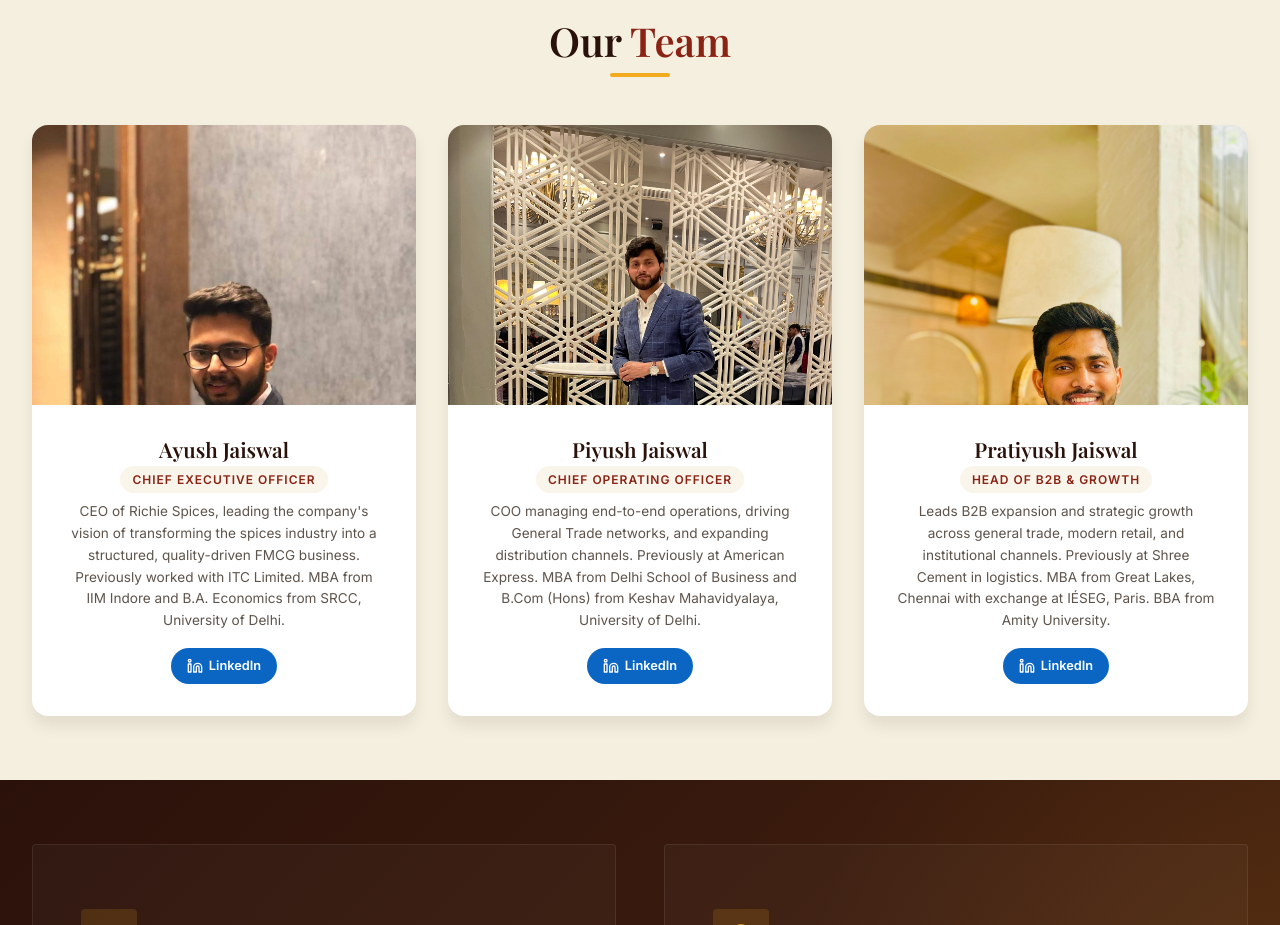
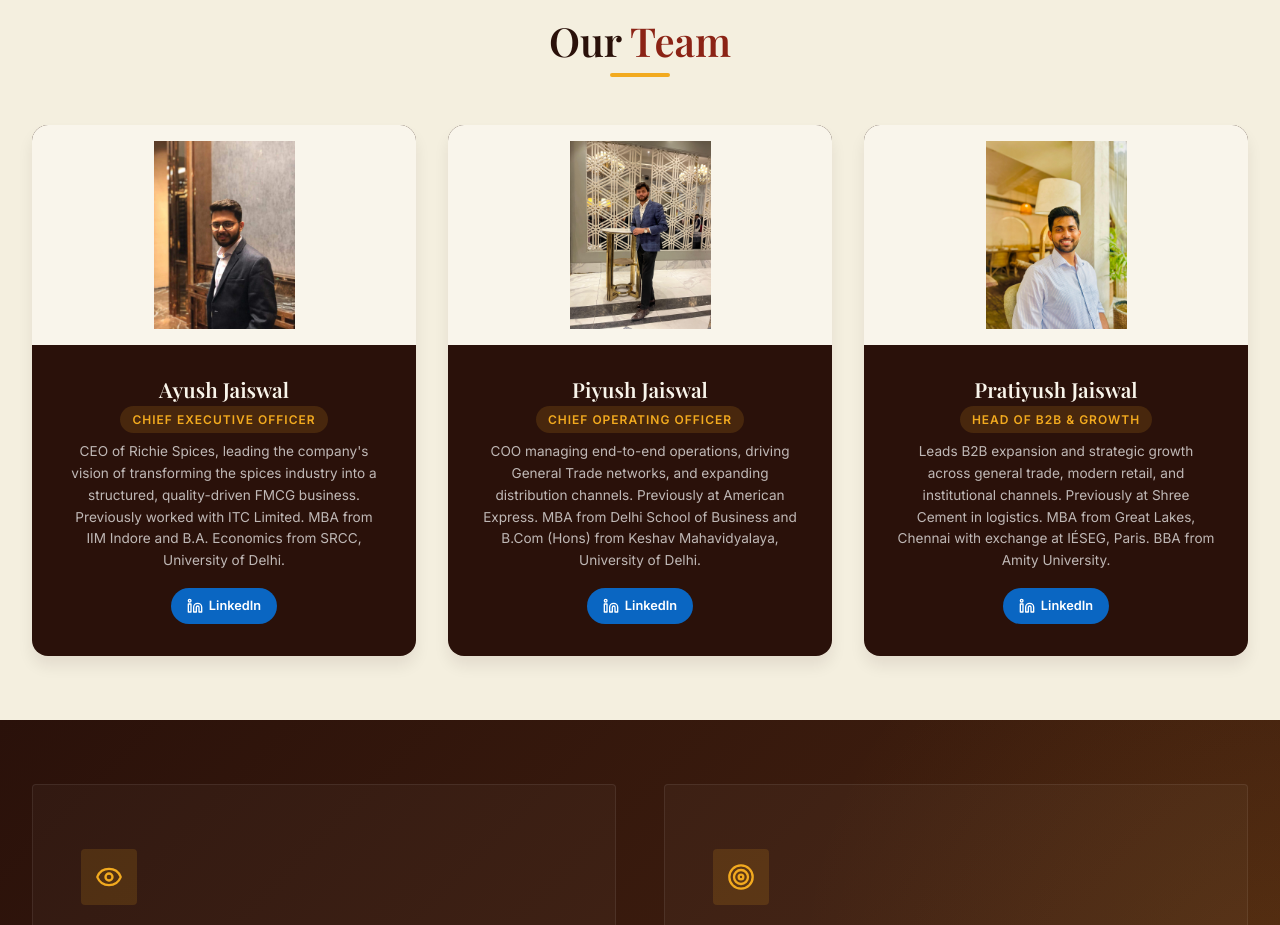
Before and after one commit to hemanthsrisai/Richiespices, a React (Vite) app: page /about in a window 1280 px wide. Shown: the part 940-1865 px from the top of the page. Built offline with nearby package versions, Linux system fonts and the light colour scheme; a web font is replaced by a local one.

Commit message:
style: team cards - uncropped images, dark theme background, saffron accents

```diff
--- a/src/pages/About.module.css
+++ b/src/pages/About.module.css
@@ -81,7 +81,7 @@
 }
 
 .teamCard {
-  background: var(--color-white);
+  background: var(--color-primary-dark);
   border-radius: var(--radius-lg);
   overflow: hidden;
   box-shadow: var(--shadow-md);
@@ -96,17 +96,20 @@
 
 .teamImgWrapper {
   width: 100%;
-  height: 280px;
+  height: 220px;
   overflow: hidden;
   position: relative;
-  background: linear-gradient(135deg, var(--color-cream) 0%, #f5ebe0 100%);
+  background: var(--color-cream);
+  display: flex;
+  align-items: center;
+  justify-content: center;
+  padding: var(--spacing-md);
 }
 
 .teamImg {
   width: 100%;
   height: 100%;
-  object-fit: cover;
-  object-position: top center;
+  object-fit: contain;
   transition: transform 0.5s ease;
 }
 
@@ -121,14 +124,14 @@
 .teamName {
   font-family: var(--font-heading-serif);
   font-size: 1.3rem;
-  color: var(--color-primary-dark);
+  color: var(--color-cream);
   margin-bottom: 4px;
 }
 
 .teamRole {
   display: inline-block;
-  background: var(--color-cream);
-  color: var(--color-primary);
+  background: rgba(242, 170, 31, 0.15);
+  color: var(--color-saffron);
   font-size: 0.75rem;
   font-weight: 700;
   letter-spacing: 1px;
@@ -140,7 +143,7 @@
 
 .teamBio {
   font-size: 0.85rem;
-  color: var(--color-text-muted);
+  color: rgba(255, 255, 255, 0.7);
   line-height: 1.6;
   margin-bottom: var(--spacing-md);
 }
```
